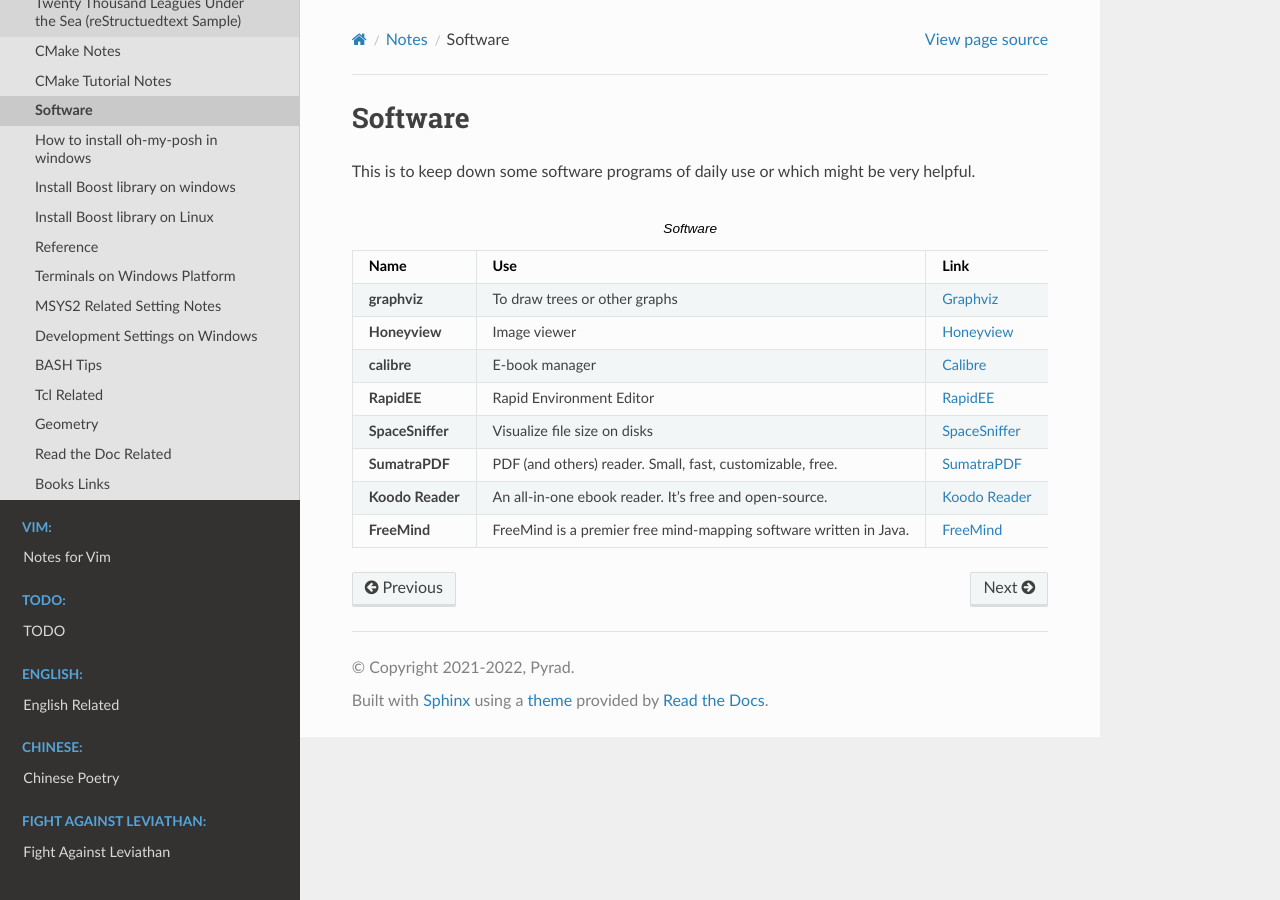
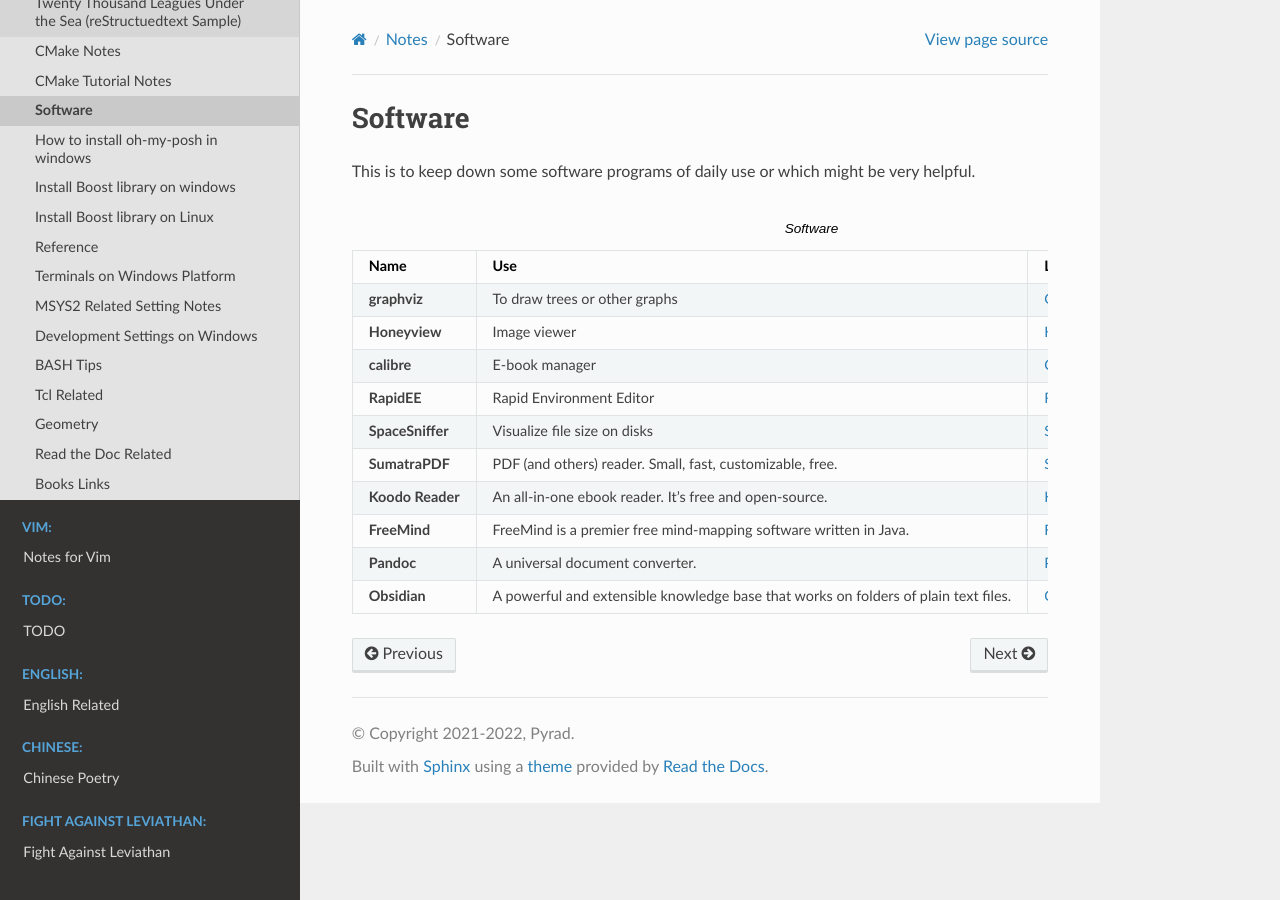
Before and after one commit to Pyrad/pyradnotes, a Sphinx documentation site: the page built from source/Notes/software.rst, in a window 1280 px wide. Built offline with Sphinx 7.4.7 and the Read the Docs theme 2.0.0, drawn with Linux system fonts in a browser that asks for light colours.

Commit message:
Software Pandoc and Obsidian

```diff
--- a/source/Notes/software.rst
+++ b/source/Notes/software.rst
@@ -35,3 +35,9 @@
     * - **FreeMind**
       - FreeMind is a premier free mind-mapping software written in Java.
       - `FreeMind <https://freemind.sourceforge.net/wiki/index.php/Main_Page>`_
+    * - **Pandoc**
+      - A universal document converter.
+      - `Pandoc <https://pandoc.org/>`_
+    * - **Obsidian**
+      - A powerful and extensible knowledge base that works on folders of plain text files.
+      - `Obsidian <https://obsidian.md/>`_ (`Obsidian GitHub Releases <https://github.com/obsidianmd/obsidian-releases>`_)
```
